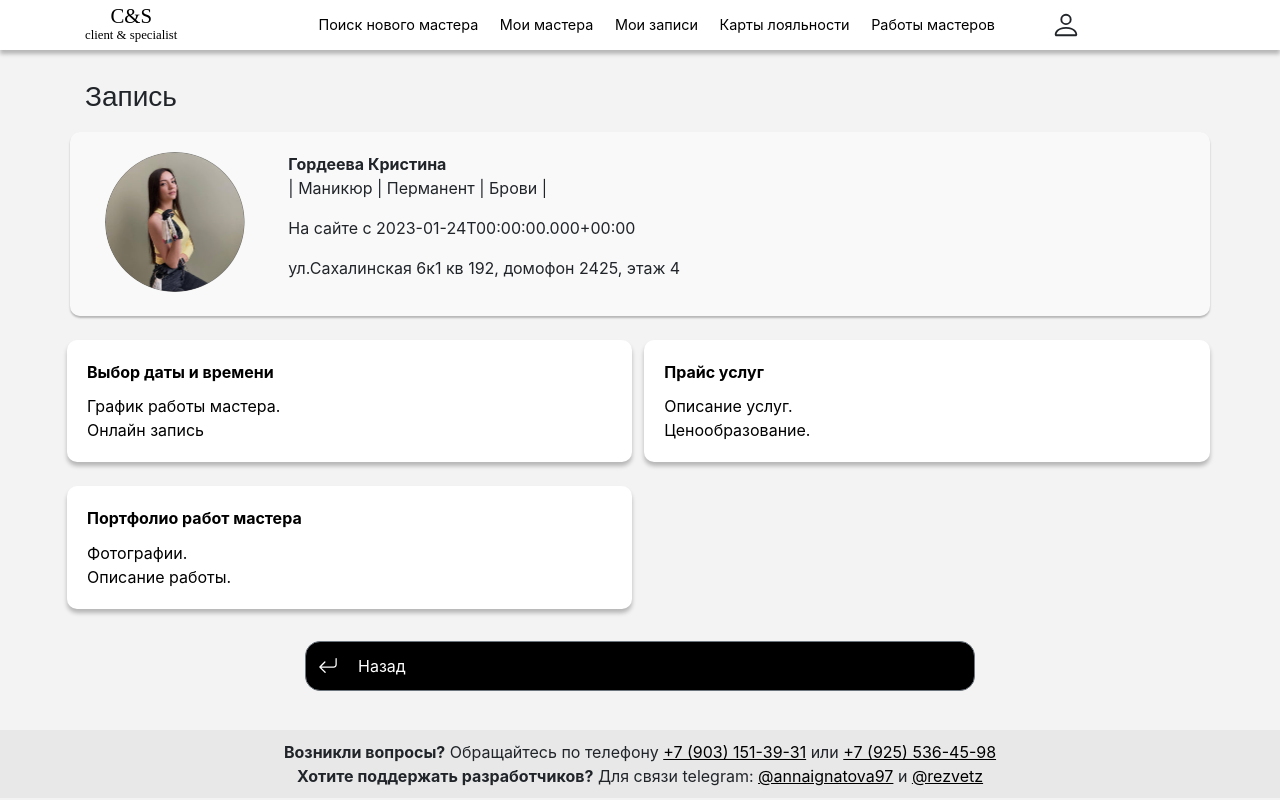
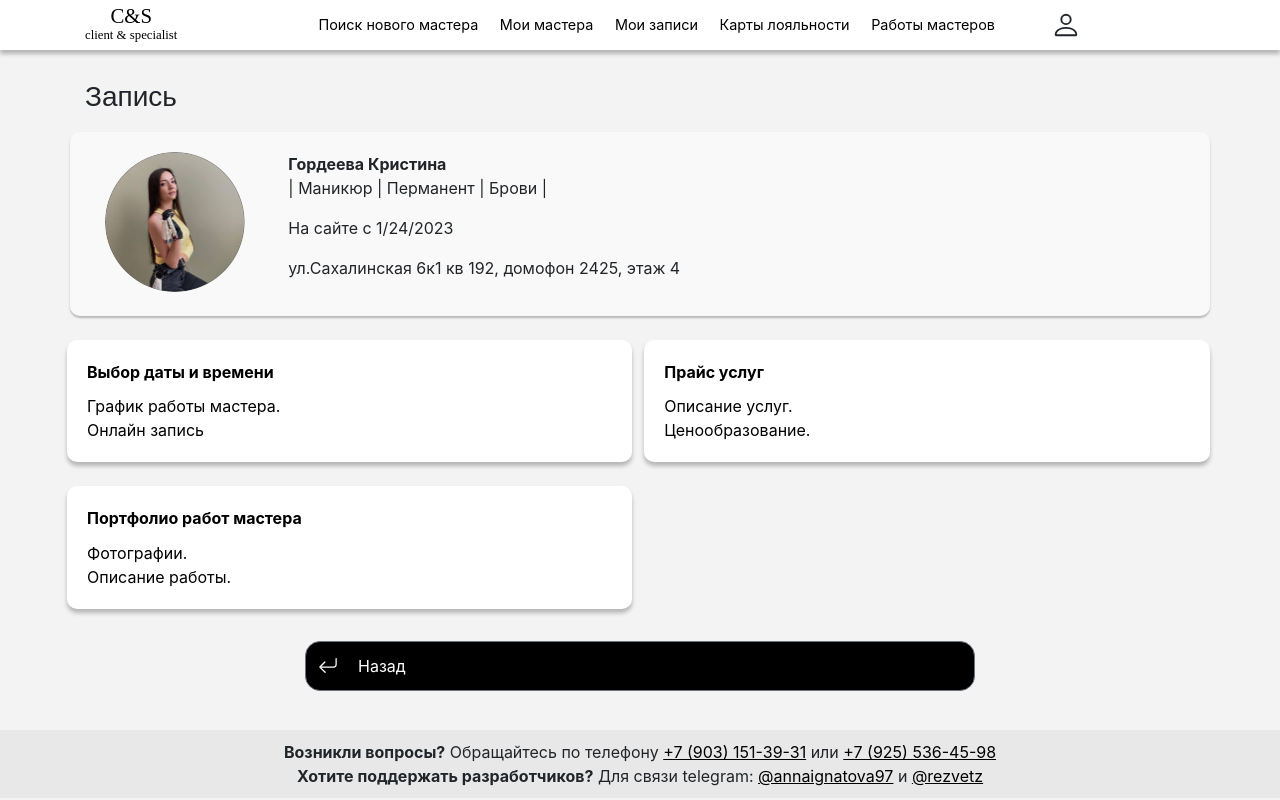
Before and after one commit to AnigalHub/SignUpForServices, a Vue app: page /Entry in a window 1280 px wide. Built offline with nearby package versions, Linux system fonts and the light colour scheme; a web font is replaced by a local one; what v-mask would draw is missing.

Commit message:
изменен вывод даты

```diff
--- a/src/components/PersonCard.vue
+++ b/src/components/PersonCard.vue
@@ -10,7 +10,7 @@
                     <p>
                         | <span v-for="(category,index) in value.category"> {{category}} | </span>
                     </p>
-                    <p>На сайте с {{value.date}}</p>
+                    <p>На сайте с {{new Date(value.date).toLocaleDateString()}}</p>
                     <p>{{value.address}}</p>
                 </b-col>
                 <b-col v-if="name === 'SearchSpecialist' || name === 'MySpecialists'"  cols="3">
```
